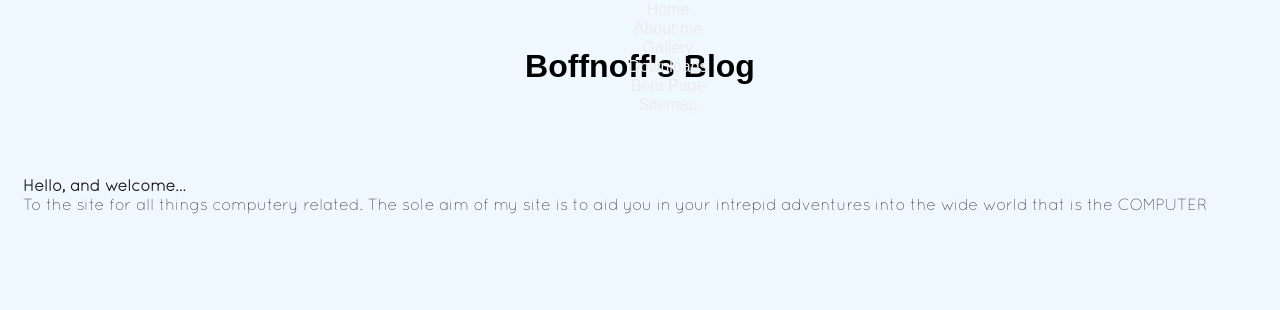
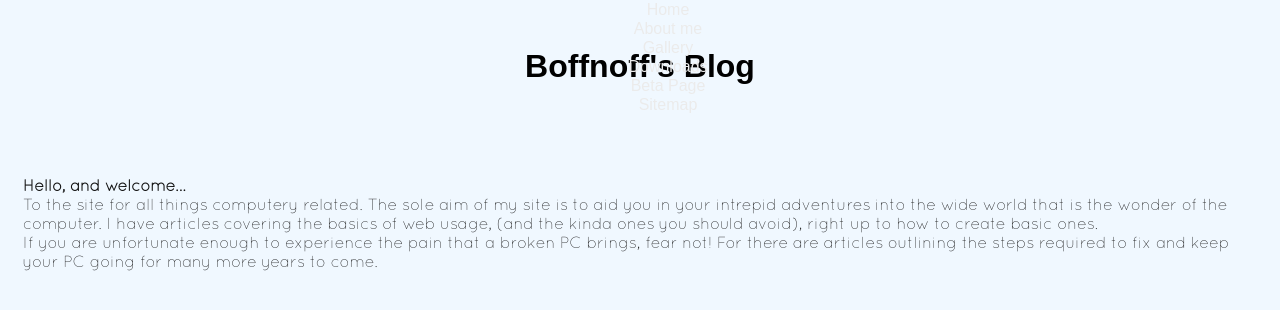
Before and after one commit to boffnoff/boffnoff.github.com, a Jekyll site: the page beta/index.html, which Jekyll copies as it is, in a window 1280 px wide. Shown: the top 310 px of the page. Built offline with Jekyll 4.4.1, drawn with Linux system fonts in a browser that asks for light colours; some web fonts are replaced.

Commit message:
added even more

```diff
--- a/beta/index.html
+++ b/beta/index.html
@@ -56,8 +56,12 @@
     Hello, and welcome...
     </strong>
     <br>
-    To the site for all things computery related. The sole aim of my site is to aid you in your intrepid adventures
-    into the wide world that is the <bold>COMPUTER</bold>
+    To the site for all things computery related. The sole aim of my site is to aid you in your intrepid adventures into the wide world that is
+    the wonder of the computer. I have articles covering the basics of web usage, (and the kinda ones you should avoid), right up to how to create
+    basic ones.
+    <br>
+    If you are unfortunate enough to experience the pain that a broken PC brings, fear not! For there are articles outlining the steps required to fix
+    and keep your PC going for many more years to come.
 
     </p>
 
```
